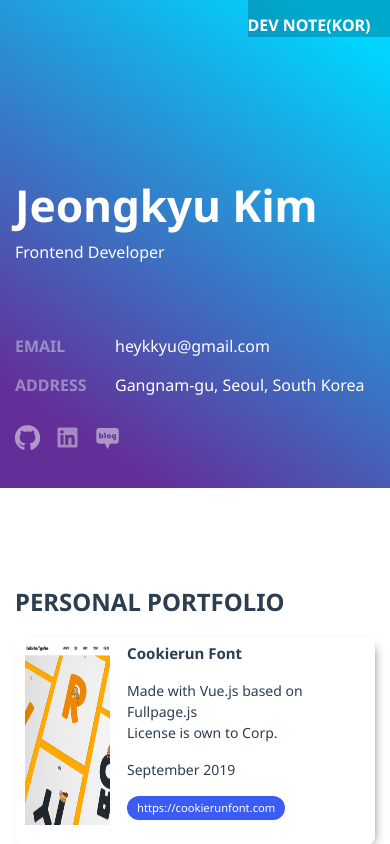
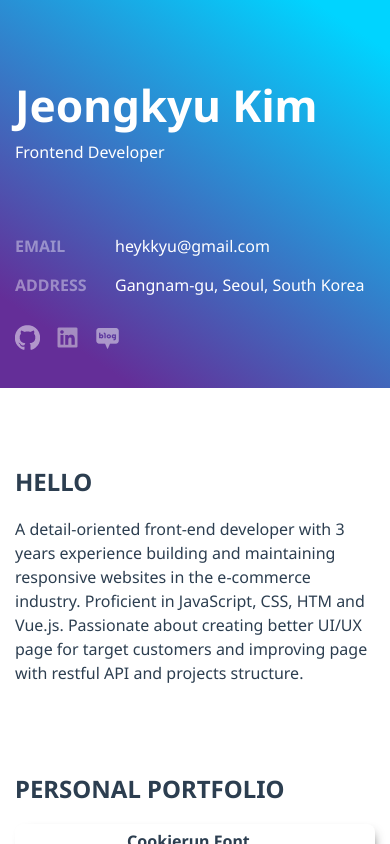
Before and after one commit to heykkyu/a-front-dev, a Vue app: page / in a window 390 px wide. Shown: the top 844 px of the page. Built offline with nearby package versions, Linux system fonts and the light colour scheme; no server answers.

Commit message:
image load test

```diff
--- a/src/App.vue
+++ b/src/App.vue
@@ -1,6 +1,6 @@
 <template>
   <div id="app">
-    <Header />
+    <!-- <Header /> -->
     <router-view/>
   </div>
 </template>
--- a/src/assets/_style.scss
+++ b/src/assets/_style.scss
@@ -23,10 +23,11 @@ a {
 .boxshadow-tab {
   transition: box-shadow .3s;
   background-color: #fff;
-  -webkit-box-shadow: 0 1px 4px rgba(0, 0, 0, 0.14);
-  box-shadow: 0 1px 4px rgba(0, 0, 0, 0.14);
+  -webkit-box-shadow: 4px 4px 12px -7px #333333;
+  box-shadow: 4px 4px 12px -7px #333333;
+  border-radius: 8px;
+  padding: 5px 10px 20px;
   padding: 5px 10px;
-  border-radius: 3px;
   margin-bottom: 20px;
 }
 
--- a/src/components/Hello.vue
+++ b/src/components/Hello.vue
@@ -41,9 +41,9 @@
   background-position: 50%;
   background-size: cover;
   position: relative;
-  margin-bottom: 100px;
+  margin-bottom: 20px;
   color: #fff;
-  padding-top: 100px;
+  // padding-top: 100px;
   @media screen and (max-width: 990px) {
     background: linear-gradient(34deg, rgba(100,46,152,1) 14%, rgba(0,212,255,1) 92%);
   }
--- a/src/components/Intro.vue
+++ b/src/components/Intro.vue
@@ -4,7 +4,7 @@
       <div class="col-md-10">
         <h2 id="hello_header" class="title">Hello</h2>
         <p class="section__description">
-          A frontend developer who struggle to stay ahead of others in order not to miss out on trends and not neglect to learn. There is no end to learning. This is my motto.
+          A detail-oriented front-end developer with 3 years experience building and maintaining responsive websites in the e-commerce industry. Proficient in JavaScript, CSS, HTM and Vue.js. Passionate about creating better UI/UX page for target customers and improving page with restful API and projects structure.
         </p>
       </div>
     </div>
--- a/src/components/Portfolio.vue
+++ b/src/components/Portfolio.vue
@@ -8,7 +8,7 @@
           v-for="item in portfolio"
           :key="item.title"
         >
-          <div class="portfolio__carousel__box">
+          <div class="portfolio__carousel__box boxshadow-tab">
             <img
               :src="item.imagePath"
               alt="screent shot of cookierunfont"
@@ -39,7 +39,7 @@ export default {
       portfolio: [
         {
           title: 'Cookierun Font',
-          content: 'Made with Vue.js based on Fullpage.js </br> License is own to Corp.',
+          content: 'Made with Vue.js based on Fullpage.js </br> License is own to Corp',
           date: 'September 2019',
           url: 'https://cookierunfont.com',
           imagePath: '/image/cookie.png'
@@ -47,7 +47,7 @@ export default {
          {
           title: 'Hey Movie',
           content: 'Made with React',
-          date: 'September 2019',
+          date: 'September 2019 // not finished yet',
           url: 'https://hey-movie.netlify.app',
           imagePath: '/image/heymovie.png'
         },
@@ -69,27 +69,31 @@ export default {
 
 <style lang="scss" scoped>
 .portfolio {
+  margin-bottom: 100px;
   .portfolio__carousel {
     outline: border-box;
     .portfolio__carousel__box {
       display: flex;
+      align-items: center;
       margin-top: 10px;
-      -webkit-box-shadow: 4px 4px 12px -7px #333333;
-      box-shadow: 4px 4px 12px -7px #333333;
-      border-radius: 8px;
-      padding: 5px 10px 20px;
       .portfolio__carousel__box__title {
-        font-size: 15px;
+        font-size: 16px;
         font-weight: bold;
       }
       img {
         width: 25%;
         height: auto;
         margin-right: 5%;
+        --background-color: coral;
+        --aspect-ratio: 1;
       }
       .portfolio__carousel__box__desc {
-          font-size: 14px;
-    }
+        font-size: 14px;
+        .portfolio__carousel__box__date {
+          opacity: .6;
+          margin-bottom: 5px;
+        }
+      }
     }
   }
 }
--- a/src/components/Project.vue
+++ b/src/components/Project.vue
@@ -6,9 +6,9 @@
       </div>
     </div>
     <div class="portfolio-cards">
-      <div class="row project-card col-md-12 boxshadow-tab">
+      <div class="row project-card col-md-10 boxshadow-tab">
         <div class="col-md-8 col-lg-10 project-card__info">
-          <h3 class="project-card__title">More specific informations what did I?</h3>
+          <h3 class="project-card__title"></h3>
           <p class="project-card__description">
             Contact me to get a resume.
           </p>
--- a/src/components/Repository.vue
+++ b/src/components/Repository.vue
@@ -1,8 +1,8 @@
 <template>
   <div id="repository" class="container">
     <div class="resume-intro row">
-      <div class="col-md-12">
-        <h2 class="title">Toy Projects</h2>
+      <div class="col-md-10">
+        <h2 class="title">Github Respositories</h2>
         <div>
           <div v-for="repo in filteredlist" :key="repo.id">
             <ul v-if="!repo.fork" class="boxshadow-tab">
--- a/src/views/Eng.vue
+++ b/src/views/Eng.vue
@@ -1,8 +1,8 @@
 <template>
   <div class="Resume">
     <hello />
+    <intro />
     <portfolio />
-    <intro />
     <profile />
     <project />
     <repository />
```
